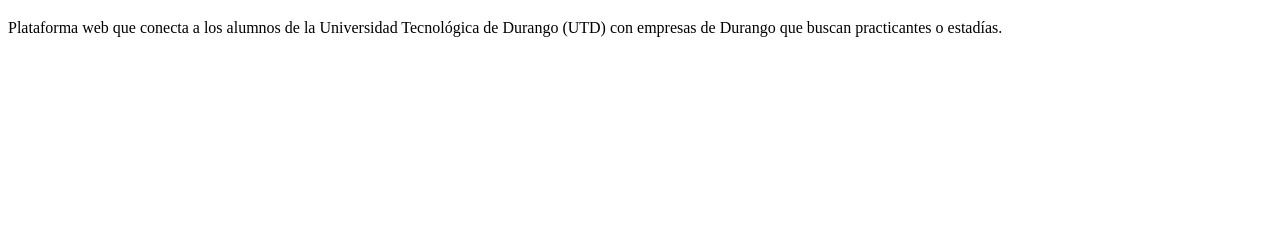
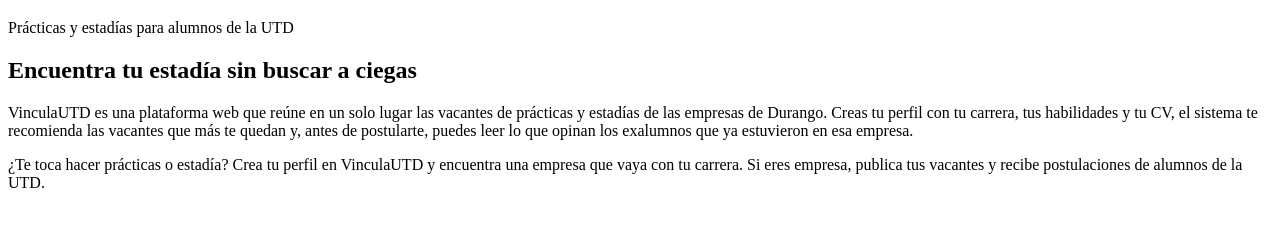
Before and after one commit to antonyto02/VinculaUTD, a plain HTML site: page src/index.html in a window 1280 px wide. Shown: the part 61-288 px from the top of the page. Drawn offline with Linux system fonts and the light colour scheme.

Commit message:
Agregar presentacion del proyecto

```diff
--- a/src/index.html
+++ b/src/index.html
@@ -6,7 +6,17 @@
   <title>VinculaUTD</title>
 </head>
 <body>
-  <h1>VinculaUTD</h1>
-  <p>Plataforma web que conecta a los alumnos de la Universidad Tecnológica de Durango (UTD) con empresas de Durango que buscan practicantes o estadías.</p>
+  <header>
+    <h1>VinculaUTD</h1>
+    <p>Prácticas y estadías para alumnos de la UTD</p>
+  </header>
+
+  <main>
+    <section id="presentacion">
+      <h2>Encuentra tu estadía sin buscar a ciegas</h2>
+      <p>VinculaUTD es una plataforma web que reúne en un solo lugar las vacantes de prácticas y estadías de las empresas de Durango. Creas tu perfil con tu carrera, tus habilidades y tu CV, el sistema te recomienda las vacantes que más te quedan y, antes de postularte, puedes leer lo que opinan los exalumnos que ya estuvieron en esa empresa.</p>
+      <p>¿Te toca hacer prácticas o estadía? Crea tu perfil en VinculaUTD y encuentra una empresa que vaya con tu carrera. Si eres empresa, publica tus vacantes y recibe postulaciones de alumnos de la UTD.</p>
+    </section>
+  </main>
 </body>
 </html>
```
